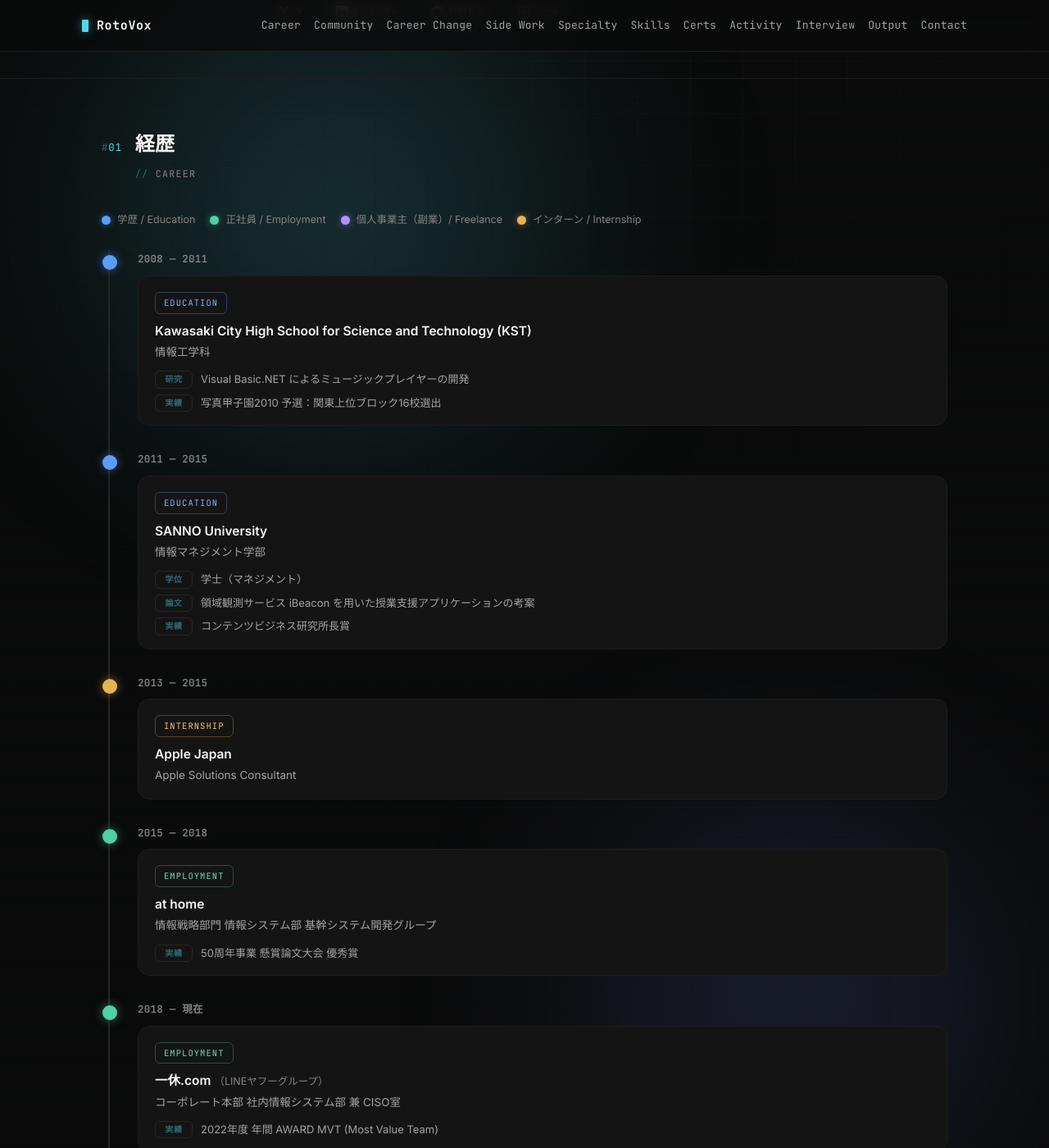
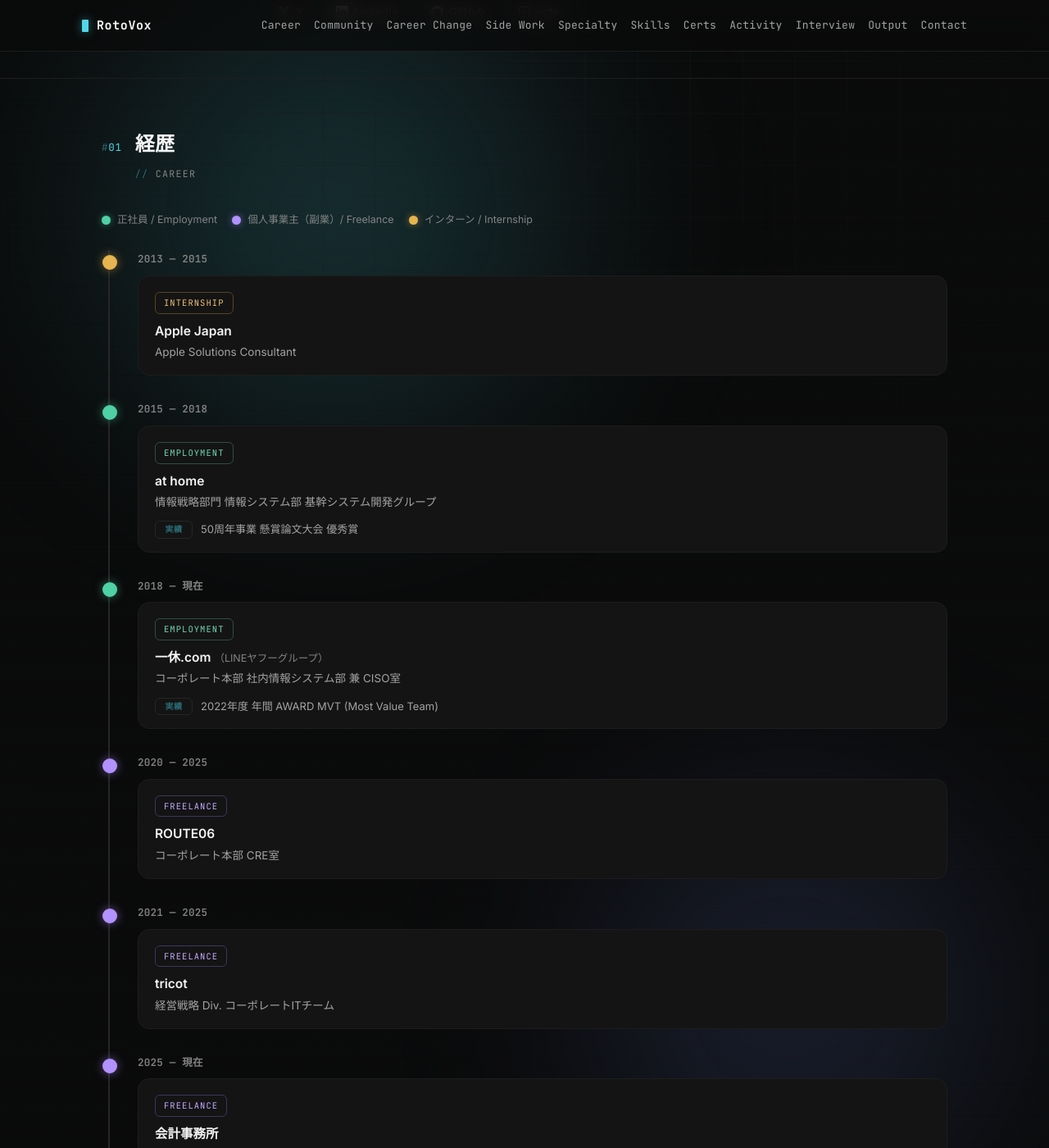
Before and after one commit to rotomx/rotomx.github.io, a Jekyll site: the page index.html, which Jekyll copies as it is, in a window 1280 px wide and 1400 px high, scrolled down 536 px. Shown: the whole window at 82% size. Built offline with Jekyll 4.4.1, drawn with Linux system fonts in a browser that asks for light colours; some of the changed text lies outside the part shown.

Commit message:
Add files via upload

```diff
--- a/index.html
+++ b/index.html
@@ -102,40 +102,12 @@
       <div class="sec-title">経歴<small>Career</small></div>
     </div>
     <div class="tl-legend reveal">
-      <span><i class="l-edu"></i>学歴 / Education</span>
       <span><i class="l-job"></i>正社員 / Employment</span>
       <span><i class="l-side"></i>個人事業主（副業）/ Freelance</span>
       <span><i class="l-intern"></i>インターン / Internship</span>
     </div>
     <div class="timeline reveal">
       <div class="tl-track">
-
-        <div class="tl-item dot-edu">
-          <div class="tl-year">2008 — 2011</div>
-          <div class="tl-card">
-            <span class="tl-tag t-edu">Education</span>
-            <div class="tl-title">Kawasaki City High School for Science and Technology (KST)</div>
-            <div class="tl-org">情報工学科</div>
-            <div class="tl-meta">
-              <div class="row"><b>研究</b><span>Visual Basic.NET によるミュージックプレイヤーの開発</span></div>
-              <div class="row"><b>実績</b><span>写真甲子園2010 予選：関東上位ブロック16校選出</span></div>
-            </div>
-          </div>
-        </div>
-
-        <div class="tl-item dot-edu">
-          <div class="tl-year">2011 — 2015</div>
-          <div class="tl-card">
-            <span class="tl-tag t-edu">Education</span>
-            <div class="tl-title">SANNO University</div>
-            <div class="tl-org">情報マネジメント学部</div>
-            <div class="tl-meta">
-              <div class="row"><b>学位</b><span>学士（マネジメント）</span></div>
-              <div class="row"><b>論文</b><span>領域観測サービス iBeacon を用いた授業支援アプリケーションの考案</span></div>
-              <div class="row"><b>実績</b><span>コンテンツビジネス研究所長賞</span></div>
-            </div>
-          </div>
-        </div>
 
         <div class="tl-item dot-intern">
           <div class="tl-year">2013 — 2015</div>
@@ -206,8 +178,8 @@
           </div>
         </div>
 
-        <div class="tl-item dot-side tl-now">
-          <div class="tl-year">2026 — 現在</div>
+        <div class="tl-item dot-side">
+          <div class="tl-year">2026</div>
           <div class="tl-card">
             <span class="tl-tag t-side">Freelance</span>
             <div class="tl-title">宇宙系スタートアップ企業</div>
@@ -461,7 +433,7 @@
           <span class="chip">Claude Team</span>
           <span class="chip">Zapier Team</span>
           <span class="chip">Workato</span>
-          <span class="chip">Gemini / NotebookLM</span>
+          <span class="chip">Gemini / Notebook</span>
         </div>
       </div>
 
@@ -486,7 +458,7 @@
       <div class="qual"><div class="badge">✓</div><div><div class="qt">Slack 認定管理者</div><div class="qc">ベンダー認定 / Slack</div></div></div>
       <div class="qual"><div class="badge">✓</div><div><div class="qt">AZ-900: Microsoft Azure Fundamentals</div><div class="qc">ベンダー認定 / Microsoft</div></div></div>
       <div class="qual"><div class="badge">✓</div><div><div class="qt">ClickHouse Database Associate</div><div class="qc">ベンダー認定 / ClickHouse</div></div></div>
-      <div class="qual"><div class="badge">✓</div><div><div class="qt">ISO/IEC 27701:2019 要求事項解説研修（JRCA登録CPDコース ISMS）修了</div><div class="qc">研修修了 / BSI Group</div></div></div>
+      <div class="qual"><div class="badge">✓</div><div><div class="qt">ISO/IEC 27701:2019 要求事項解説研修（JRCA登録CPDコース ISMS）修了</div><div class="qc">研修修了 / JRCA登録CPDコース</div></div></div>
     </div>
   </div>
 </section>
@@ -506,6 +478,7 @@
 
     <h4 class="reveal subhead">登壇 / Speaker</h4>
     <div class="linklist reveal">
+      <a href="https://tsumugi.io/events/jyosushi-benkyokai-202611" target="_blank" rel="noopener"><span class="ll-title">情シス界隈の旬のネタを追う「情スシ勉強会」第1回 〜AI のセキュリティ、どこまでやってる？〜 — 株式会社kickflow</span><span class="ll-arrow">↗</span></a>
       <a href="https://megu-meet02.connpass.com/event/400045/" target="_blank" rel="noopener"><span class="ll-title">MEGU-Meet〜目黒で"Meat"しながら"Meet"しよう〜#5 夏の特別回！本当にあった怖いセキュリティの話</span><span class="ll-arrow">↗</span></a>
       <a href="https://service.dxer.co.jp/20250523webinar" target="_blank" rel="noopener"><span class="ll-title">情シスはドメイン知識とどう付き合えばいいのか？〜守りと攻めを両立する情シスの必須ドメイン知識〜 — シスクル</span><span class="ll-arrow">↗</span></a>
       <a href="https://findy-tools.connpass.com/event/347943/" target="_blank" rel="noopener"><span class="ll-title">本当にゼロトラストでいいのか？〜ゼロトラストのよくある誤解とセキュリティの現場〜 — Findy Tools</span><span class="ll-arrow">↗</span></a>
```
